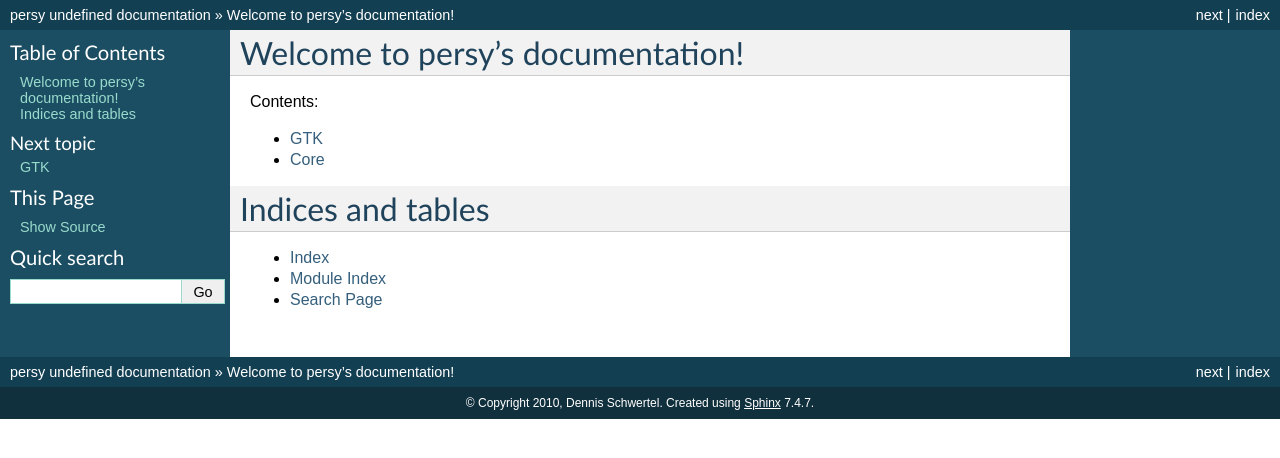
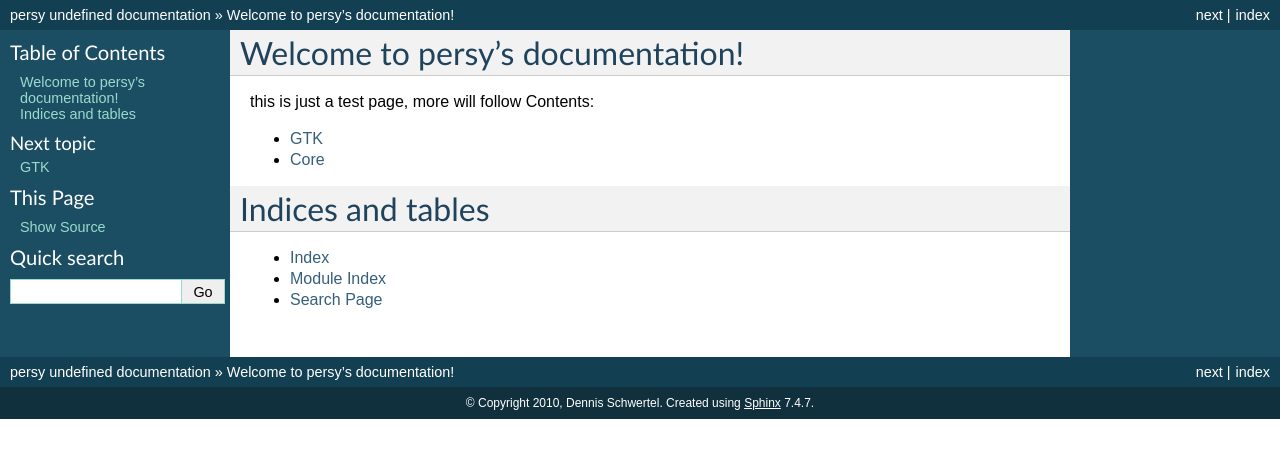
Before and after one commit to kinkerl/persy, a Sphinx documentation site: the page built from doc/index.rst, in a window 1280 px wide. Shown: the top 458 px of the page. Built offline with Sphinx 7.4.7, drawn with Linux system fonts in a browser that asks for light colours.

Commit message:
updated doc

```diff
--- a/doc/index.rst
+++ b/doc/index.rst
@@ -5,7 +5,7 @@
 
 Welcome to persy's documentation!
 =================================
-
+this is just a test page, more will follow
 Contents:
 
 .. toctree::
```
